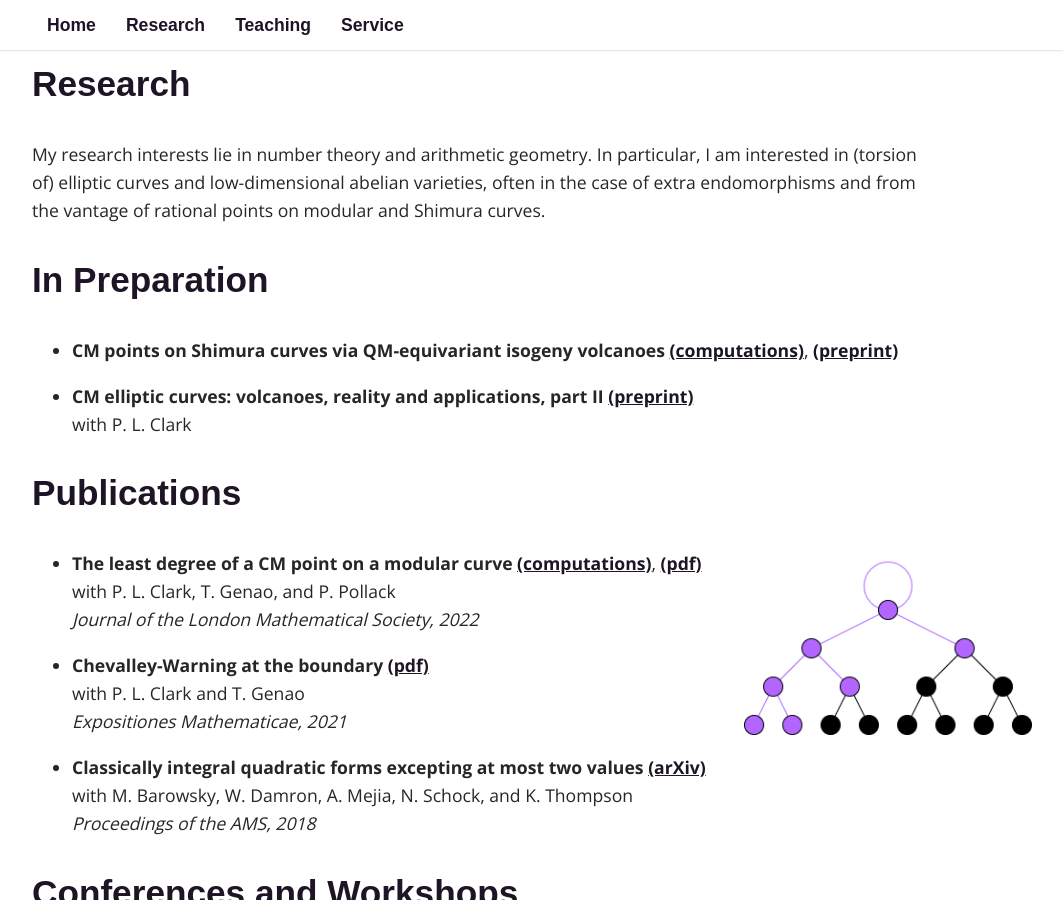
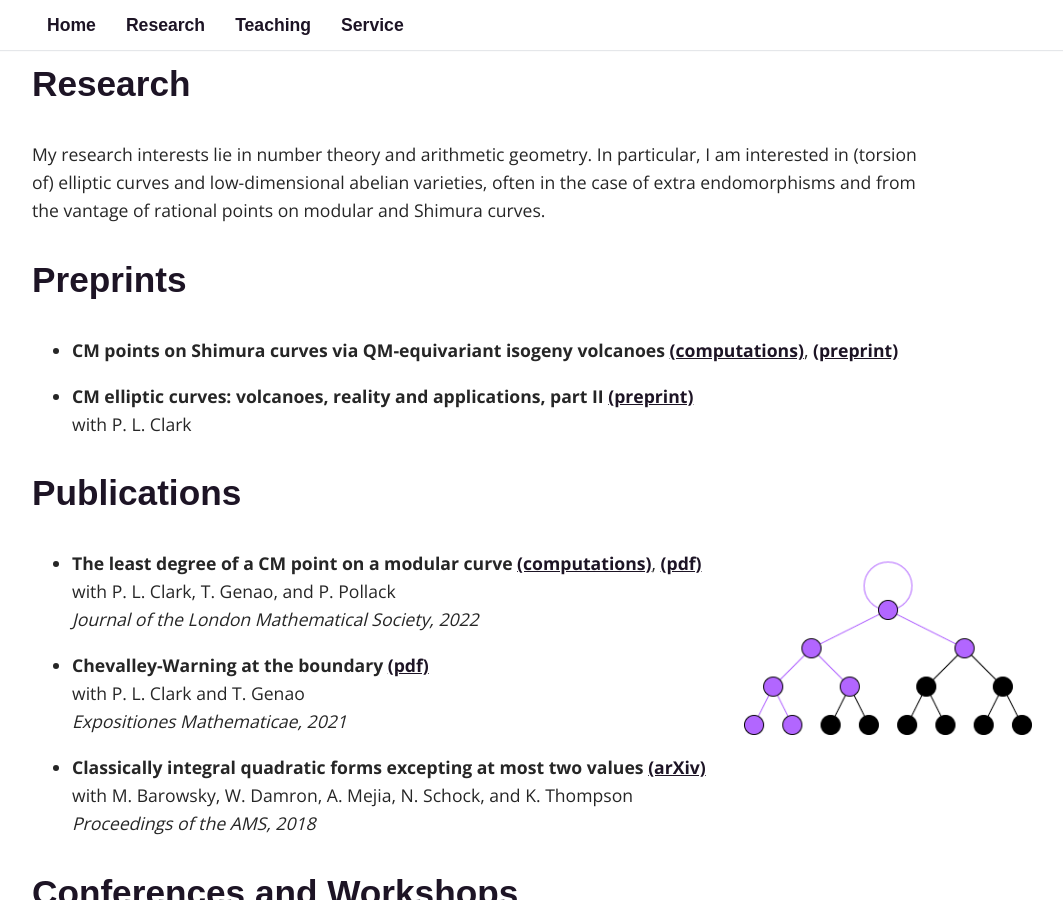
Before and after one commit to fsaia/site, a Jekyll site: the page built from _pages/02_research.md, in a window 1280 px wide and 900 px high, scrolled down 282 px. Shown: the whole window, without its empty margins (158-1221 px from the left). Built offline with Jekyll 4.4.1, drawn with Linux system fonts in a browser that asks for light colours; some web fonts are replaced.

Commit message:
Add files via upload

```diff
--- a/_pages/02_research.md
+++ b/_pages/02_research.md
@@ -15,7 +15,7 @@ My research interests lie in number theory and arithmetic geometry. In particula
 
 
 
-## In Preparation
+## Preprints
 
 * **CM points on Shimura curves via QM-equivariant isogeny volcanoes** [(computations)](https://github.com/fsaia/CM-Points-Shimura-Curves), [(preprint)](https://drive.google.com/file/d/1SCCfv7RPSytYqSZghVFkspes5Zo7qask/view?usp=sharing)
 
```
Also changed, not shown: other parts of _pages/02_research.md (+1 -1 lines).
